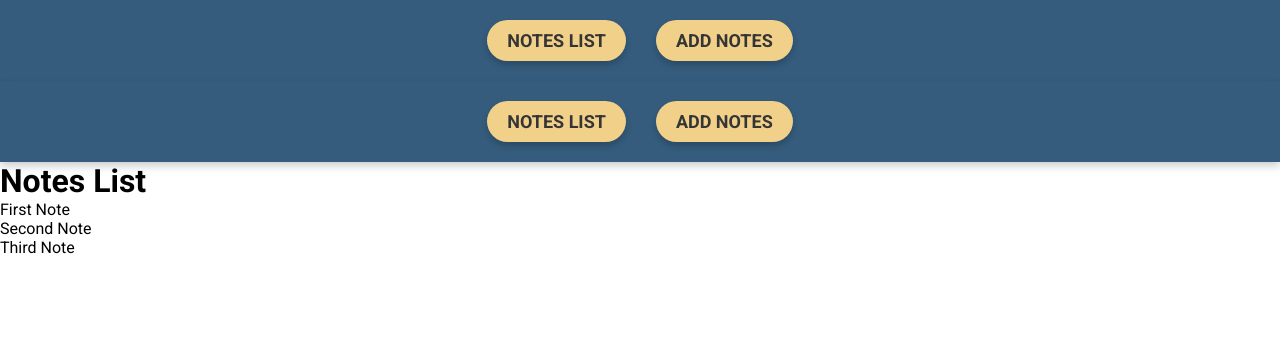
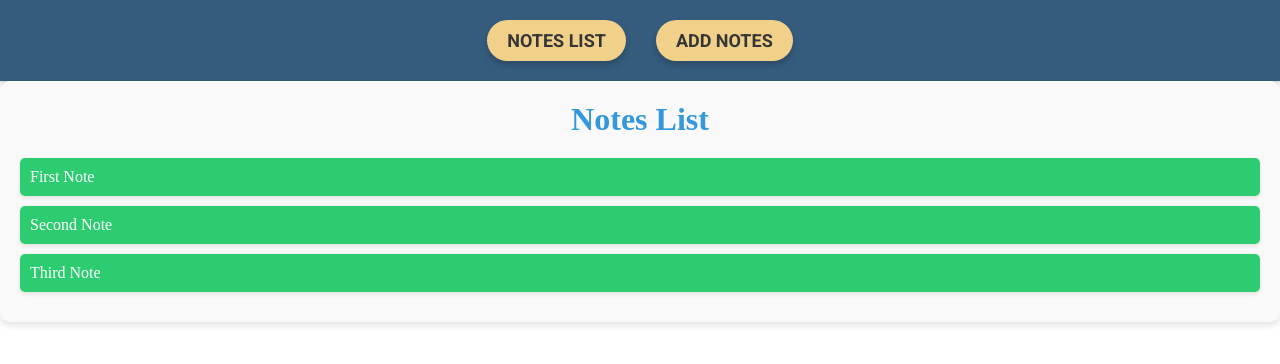
Before and after one commit to shanakasp/react-reduxSaga-udemyCourse, a React (Vite) app: page / in a window 1280 px wide. Shown: the top 364 px of the page. Built offline with nearby package versions, Linux system fonts and the light colour scheme.

Commit message:
changed 3 files

```diff
--- a/src/containers/notesList/index.jsx
+++ b/src/containers/notesList/index.jsx
@@ -1,3 +1,5 @@
+import "./notes.styles.scss";
+
 const dummyData = [
   {
     name: "First Note",
@@ -15,13 +17,7 @@ const dummyData = [
 
 const Index = () => {
   return (
-    <div className="container">
-      <header className="header">
-        <ul className="nav">
-          <li className="nav-item">Notes List</li>
-          <li className="nav-item">Add Notes</li>
-        </ul>
-      </header>
+    <div className="containerNotes">
       <h1>Notes List</h1>
       <ul>
         {dummyData.map((notes) => (
--- /dev/null
+++ b/src/containers/notesList/notes.styles.scss
@@ -0,0 +1,37 @@
+$primary-color: #3498db;
+$secondary-color: #2ecc71;
+$text-color: #333;
+
+.containerNotes {
+  margin: 0;
+  padding: 20px;
+  background-color: #f9f9f9;
+  border-radius: 10px;
+  box-shadow: 0 4px 6px rgba(0, 0, 0, 0.1);
+
+  h1 {
+    text-align: center;
+    color: $primary-color;
+    margin-bottom: 20px;
+  }
+
+  ul {
+    list-style: none;
+    padding: 0;
+
+    li {
+      background-color: $secondary-color;
+      color: white;
+      padding: 10px;
+      margin-bottom: 10px;
+      border-radius: 5px;
+      font-size: 16px;
+      box-shadow: 0 2px 4px rgba(0, 0, 0, 0.1);
+      transition: background-color 0.3s;
+
+      &:hover {
+        background-color: darken($secondary-color, 10%);
+      }
+    }
+  }
+}
--- a/src/index.css
+++ b/src/index.css
@@ -0,0 +1,4 @@
+body {
+  margin: 0;
+  padding: 0;
+}
```
